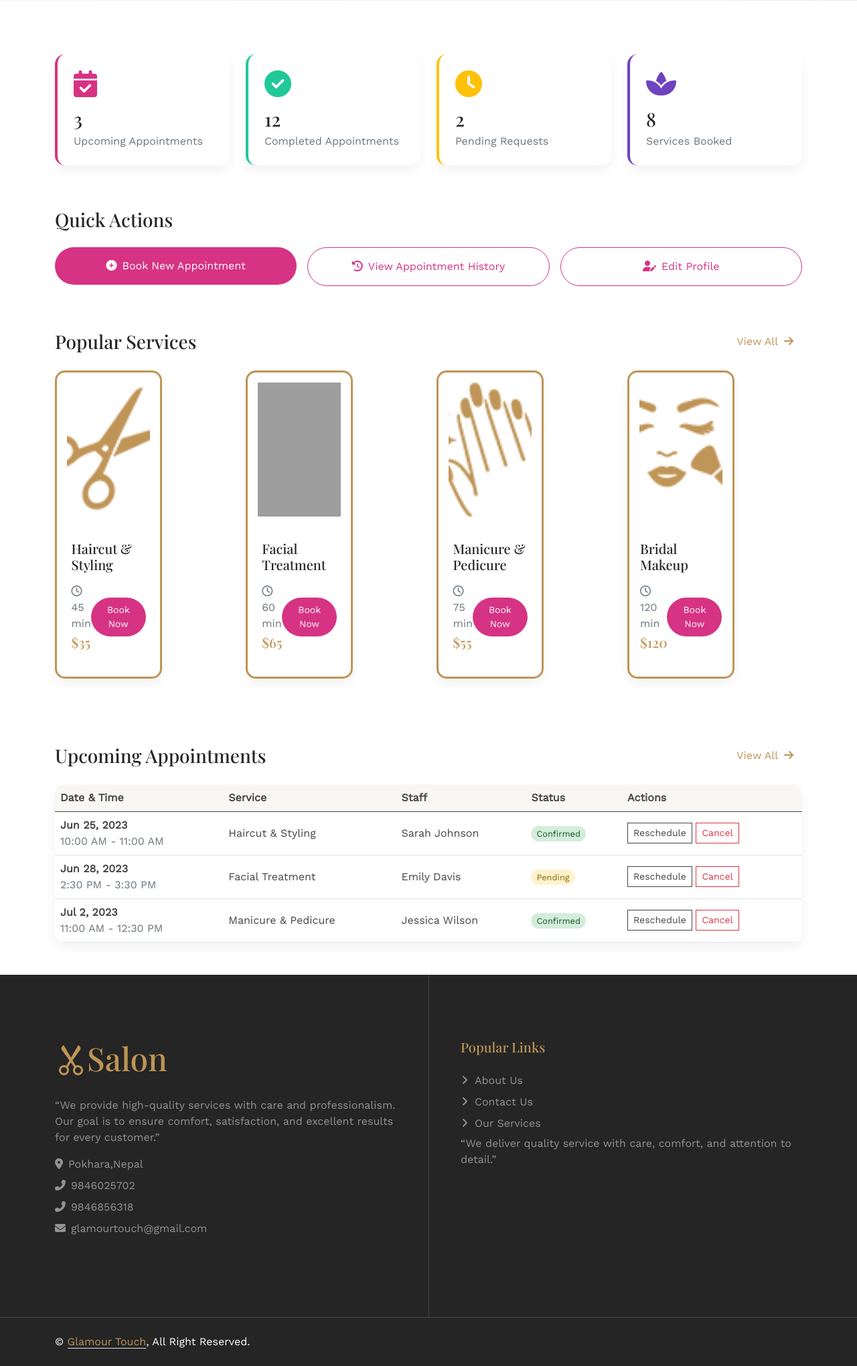
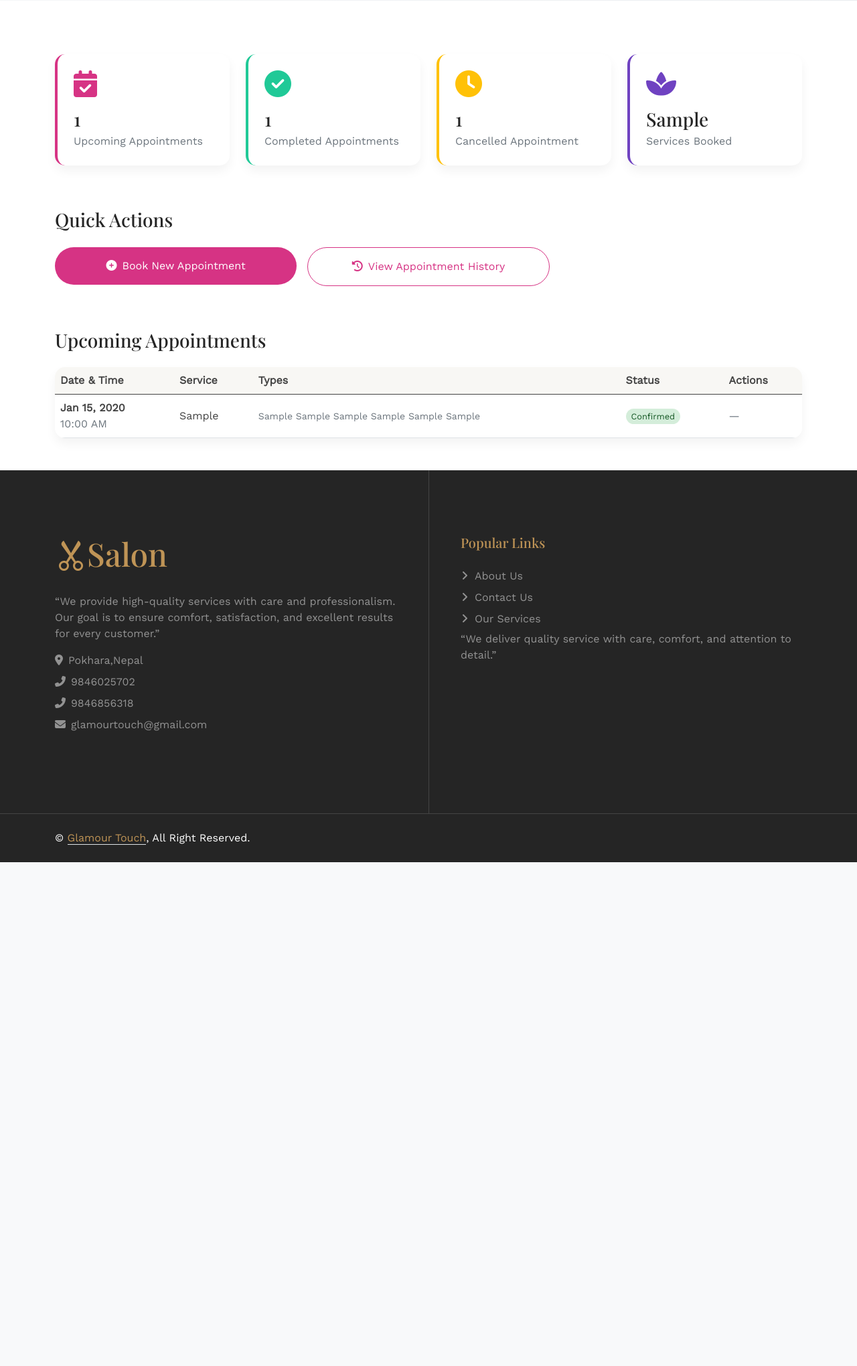
Before and after one commit to sadikshya-stack/salon-backend-django, a Django app: template templates/dashboard.html in a window 1280 px wide. Shown: the part 397-2436 px from the top of the page at 67% size. After the commit the page ends 1684 px from the top, so only its background shows below. Run offline with Django 3.2, Linux system fonts and the light colour scheme; a user stored in the database is signed in; tables that the repository leaves empty hold one stand-in row (values such as "Sample post"); the template is opened without the code that fills it: most values are stand-ins (such as "Sample title", 1, 10 or a date in 2020); some libraries are stand-ins or nearby versions; grey boxes are pictures that could not be loaded.

Commit message:
Everything finalized.

```diff
--- a/salon_main_pages/urls.py
+++ b/salon_main_pages/urls.py
@@ -7,6 +7,7 @@ urlpatterns = [
     path('services/', views.services, name='services'),
     path('gallery/', views.gallery, name='gallery'),
     path('appointments/', views.appointments, name='appointments'),
+    path('my-appointments/', views.appointment_history, name='appointment_history'),
     path('contact/', views.contact, name='contact'),
     path('products/', views.products, name='products'),
     path('login/', views.login_view, name='login'),
--- a/templates/dashboard.html
+++ b/templates/dashboard.html
@@ -146,28 +146,28 @@
             <div class="col-md-6 col-lg-3">
                 <div class="stat-card">
                     <i class="fas fa-calendar-check"></i>
-                    <h3 class="mb-1">3</h3>
+                    <h3 class="mb-1">{{ upcoming_count }}</h3>
                     <p class="mb-0 text-muted">Upcoming Appointments</p>
                 </div>
             </div>
             <div class="col-md-6 col-lg-3">
                 <div class="stat-card" style="border-color: #20c997;">
                     <i class="fas fa-check-circle" style="color: #20c997;"></i>
-                    <h3 class="mb-1">12</h3>
+                    <h3 class="mb-1">{{ completed_count }}</h3>
                     <p class="mb-0 text-muted">Completed Appointments</p>
                 </div>
             </div>
             <div class="col-md-6 col-lg-3">
                 <div class="stat-card" style="border-color: #ffc107;">
                     <i class="fas fa-clock" style="color: #ffc107;"></i>
-                    <h3 class="mb-1">2</h3>
-                    <p class="mb-0 text-muted">Pending Requests</p>
+                    <h3 class="mb-1">{{ cancelled_count }}</h3>
+                    <p class="mb-0 text-muted">Cancelled Appointment</p>
                 </div>
             </div>
             <div class="col-md-6 col-lg-3">
                 <div class="stat-card" style="border-color: #6f42c1;">
                     <i class="fas fa-spa" style="color: #6f42c1;"></i>
-                    <h3 class="mb-1">8</h3>
+                    <h3 class="mb-1">{{ services_booked }}</h3>
                     <p class="mb-0 text-muted">Services Booked</p>
                 </div>
             </div>
@@ -181,89 +181,14 @@
         </div>
         <div class="row g-3">
             <div class="col-md-4">
-                <a href="appointment.html" class="btn btn-pink w-100 py-3">
+                <a href="{% url 'appointments' %}" class="btn btn-pink w-100 py-3">
                     <i class="fas fa-plus-circle me-2"></i>Book New Appointment
                 </a>
             </div>
             <div class="col-md-4">
-                <a href="my-appointments.html" class="btn btn-outline-pink w-100 py-3">
+                <a href="{% url 'appointment_history' %}" class="btn btn-outline-pink w-100 py-3">
                     <i class="fas fa-history me-2"></i>View Appointment History
                 </a>
-            </div>
-            <div class="col-md-4">
-                <a href="profile.html" class="btn btn-outline-pink w-100 py-3">
-                    <i class="fas fa-user-edit me-2"></i>Edit Profile
-                </a>
-            </div>
-        </div>
-    </div>
-
-    <!-- Services Section -->
-    <div class="container py-5">
-        <div class="d-flex justify-content-between align-items-center mb-4">
-            <h3 class="mb-0">Popular Services</h3>
-            <a href="service.html" class="btn btn-link text-decoration-none">View All <i class="fas fa-arrow-right ms-1"></i></a>
-        </div>
-        <div class="row g-4">
-            <div class="col-md-6 col-lg-3">
-                <div class="service-card">
-                    <img src={% static 'img/haircut.png' %} alt="Haircut">
-                    <div class="p-4">
-                        <h5>Haircut & Styling</h5>
-                        <div class="d-flex justify-content-between align-items-center mt-3">
-                            <div>
-                                <span class="text-muted"><i class="far fa-clock me-1"></i> 45 min</span>
-                                <h5 class="text-primary mt-1 mb-0">$35</h5>
-                            </div>
-                            <a href="appointment.html" class="btn btn-sm btn-pink">Book Now</a>
-                        </div>
-                    </div>
-                </div>
-            </div>
-            <div class="col-md-6 col-lg-3">
-                <div class="service-card">
-                    <img src={% static 'img/facial.png' %} alt="Facial">
-                    <div class="p-4">
-                        <h5>Facial Treatment</h5>
-                        <div class="d-flex justify-content-between align-items-center mt-3">
-                            <div>
-                                <span class="text-muted"><i class="far fa-clock me-1"></i> 60 min</span>
-                                <h5 class="text-primary mt-1 mb-0">$65</h5>
-                            </div>
-                            <a href="appointment.html" class="btn btn-sm btn-pink">Book Now</a>
-                        </div>
-                    </div>
-                </div>
-            </div>
-            <div class="col-md-6 col-lg-3">
-                <div class="service-card">
-                    <img src={% static 'img/manicure.png' %} alt="Manicure">
-                    <div class="p-4">
-                        <h5>Manicure & Pedicure</h5>
-                        <div class="d-flex justify-content-between align-items-center mt-3">
-                            <div>
-                                <span class="text-muted"><i class="far fa-clock me-1"></i> 75 min</span>
-                                <h5 class="text-primary mt-1 mb-0">$55</h5>
-                            </div>
-                            <a href="appointment.html" class="btn btn-sm btn-pink">Book Now</a>
-                        </div>
-                    </div>
-                </div>
-            </div>
-            <div class="col-md-6 col-lg-3">
-                <div class="service-card">
-                    <img src={% static 'img/makeup.png' %} alt="Makeup">
-                    <div class="p-4">
-                        <h5>Bridal Makeup</h5>
-                        <div class="d-flex justify-content-between align-items-center mt-3">
-                            <div>
-                                <span class="text-muted"><i class="far fa-clock me-1"></i> 120 min</span>
-                                <h5 class="text-primary mt-1 mb-0">$120</h5>
-                            </div>
-                            <a href="appointment.html" class="btn btn-sm btn-pink">Book Now</a>
-                        </div>
-                    </div>
-                </div>
             </div>
         </div>
     </div>
@@ -272,7 +197,6 @@
     <div class="container py-5">
         <div class="d-flex justify-content-between align-items-center mb-4">
             <h3 class="mb-0">Upcoming Appointments</h3>
-            <a href="my-appointments.html" class="btn btn-link text-decoration-none">View All <i class="fas fa-arrow-right ms-1"></i></a>
         </div>
         <div class="appointment-table">
             <div class="table-responsive">
@@ -281,52 +205,62 @@
                         <tr>
                             <th>Date & Time</th>
                             <th>Service</th>
-                            <th>Staff</th>
+                            <th>Types</th>
                             <th>Status</th>
                             <th>Actions</th>
                         </tr>
                     </thead>
                     <tbody>
-                        <tr>
+                    {% if appointments %}
+                        {% for appt in appointments %}
+                            <tr>
+                                <td>
+                                    <div class="fw-bold">{{ appt.appointment_date|date:"M d, Y" }}</div>
+                                    <div class="text-muted">
+                                        {{ appt.appointment_time|time:"h:i A" }}
+                                    </div>
+                                </td>
+
+                                <td>{{ appt.get_service_display }}</td>
+
+                                <td class="text-muted small">
+                                    {% with "" as sep %}
+                                        {% if appt.haircut_type %}{{ sep }}{{ appt.haircut_type }}{% with ", " as sep %}{% endwith %}{% endif %}
+                                        {% if appt.manicure_type %}{{ sep }}{{ appt.manicure_type }}{% with ", " as sep %}{% endwith %}{% endif %}
+                                        {% if appt.pedicure_type %}{{ sep }}{{ appt.pedicure_type }}{% with ", " as sep %}{% endwith %}{% endif %}
+                                        {% if appt.makeup_type %}{{ sep }}{{ appt.makeup_type }}{% with ", " as sep %}{% endwith %}{% endif %}
+                                        {% if appt.skincare_type %}{{ sep }}{{ appt.skincare_type }}{% with ", " as sep %}{% endwith %}{% endif %}
+                                        {% if appt.nailextension_type %}{{ sep }}{{ appt.nailextension_type }}{% endif %}
+                                    {% endwith %}
+                                </td>
+
                             <td>
-                                <div class="fw-bold">Jun 25, 2023</div>
-                                <div class="text-muted">10:00 AM - 11:00 AM</div>
+                                {% if appt.status == 'confirmed' %}
+                                    <span class="status-confirmed">Confirmed</span>
+                                {% elif appt.status == 'pending' %}
+                                    <span class="status-pending">Pending</span>
+                                {% elif appt.status == 'completed' %}
+                                    <span class="status-completed">Completed</span>
+                                {% else %}
+                                    <span class="badge bg-danger">Cancelled</span>
+                                {% endif %}
                             </td>
-                            <td>Haircut & Styling</td>
-                            <td>Sarah Johnson</td>
-                            <td><span class="status-confirmed">Confirmed</span></td>
+
                             <td>
-                                <button class="btn btn-sm btn-outline-secondary">Reschedule</button>
-                                <button class="btn btn-sm btn-outline-danger">Cancel</button>
+
+                                <span class="text-muted">—</span>
+
                             </td>
                         </tr>
-                        <tr>
-                            <td>
-                                <div class="fw-bold">Jun 28, 2023</div>
-                                <div class="text-muted">2:30 PM - 3:30 PM</div>
-                            </td>
-                            <td>Facial Treatment</td>
-                            <td>Emily Davis</td>
-                            <td><span class="status-pending">Pending</span></td>
-                            <td>
-                                <button class="btn btn-sm btn-outline-secondary">Reschedule</button>
-                                <button class="btn btn-sm btn-outline-danger">Cancel</button>
-                            </td>
-                        </tr>
-                        <tr>
-                            <td>
-                                <div class="fw-bold">Jul 2, 2023</div>
-                                <div class="text-muted">11:00 AM - 12:30 PM</div>
-                            </td>
-                            <td>Manicure & Pedicure</td>
-                            <td>Jessica Wilson</td>
-                            <td><span class="status-confirmed">Confirmed</span></td>
-                            <td>
-                                <button class="btn btn-sm btn-outline-secondary">Reschedule</button>
-                                <button class="btn btn-sm btn-outline-danger">Cancel</button>
-                            </td>
-                        </tr>
-                    </tbody>
+                    {% endfor %}
+                {% else %}
+                    <tr>
+                        <td colspan="5" class="text-center py-4 text-muted">
+                            No upcoming appointments found.
+                        </td>
+                    </tr>
+                {% endif %}
+                </tbody>
                 </table>
             </div>
         </div>
--- a/templates/includes/navbar.html
+++ b/templates/includes/navbar.html
@@ -25,8 +25,13 @@
                 {% if request.user.is_authenticated and request.user.role == 'customer' %}
                     <div class="nav-item dropdown">
                         <a href="#" class="nav-link dropdown-toggle d-flex align-items-center" data-bs-toggle="dropdown">
-                            <img src="https://ui-avatars.com/api/?name=John+Doe&background=d63384&color=fff"
-                                class="rounded-circle me-2" width="32" height="32" alt="User">
+                            <img
+                                src="https://ui-avatars.com/api/?name={{ request.user.first_name|default:request.user.email }}&background=d63384&color=fff"
+                                class="rounded-circle me-2"
+                                width="32"
+                                height="32"
+                                alt="User Avatar"
+                            >
                             <span class="d-none d-lg-inline">{{ request.user.first_name|default:request.user.email }}</span>
                         </a>
                         <div class="dropdown-menu dropdown-menu-end bg-light mt-2">
```
Also changed, not shown: salon_main_pages/views.py (+56 -5 lines), templates/appointment_history.html (added, +71 -0 lines), templates/appointments.html (+4 -5 lines).
